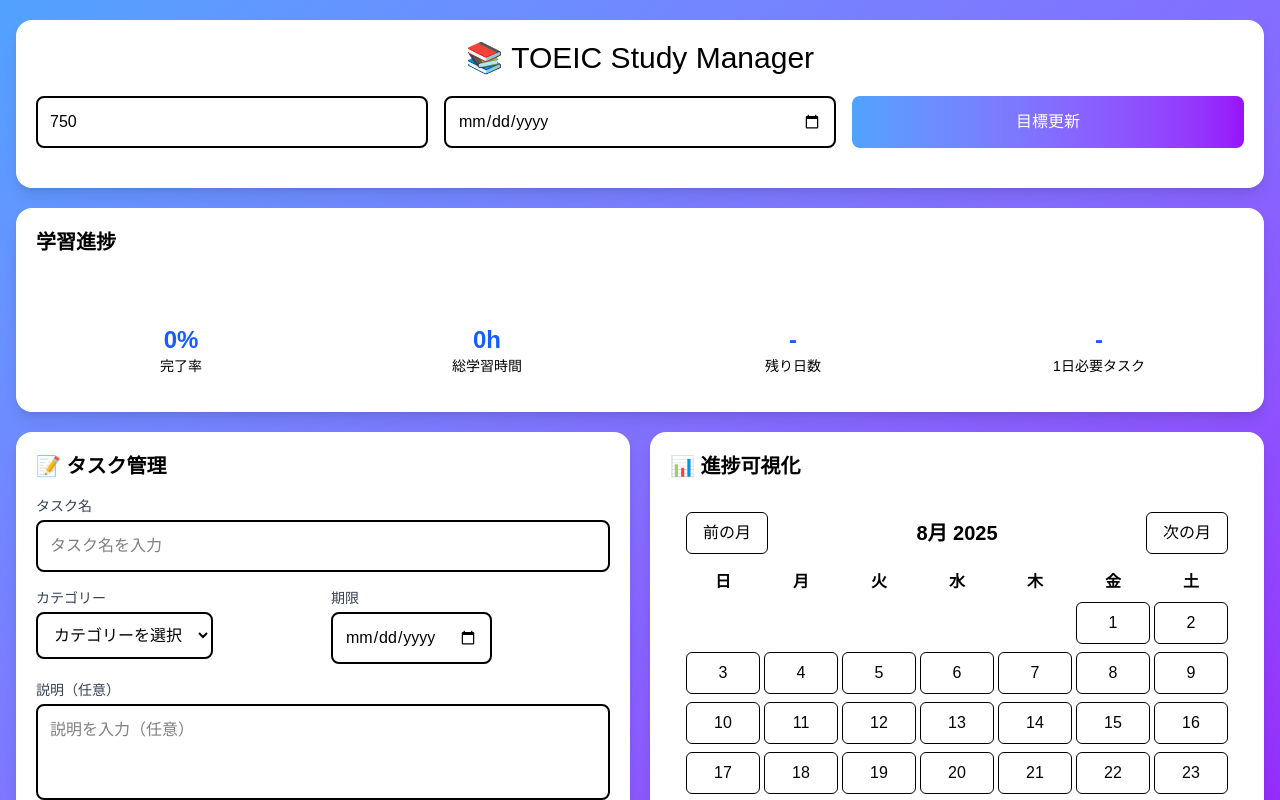
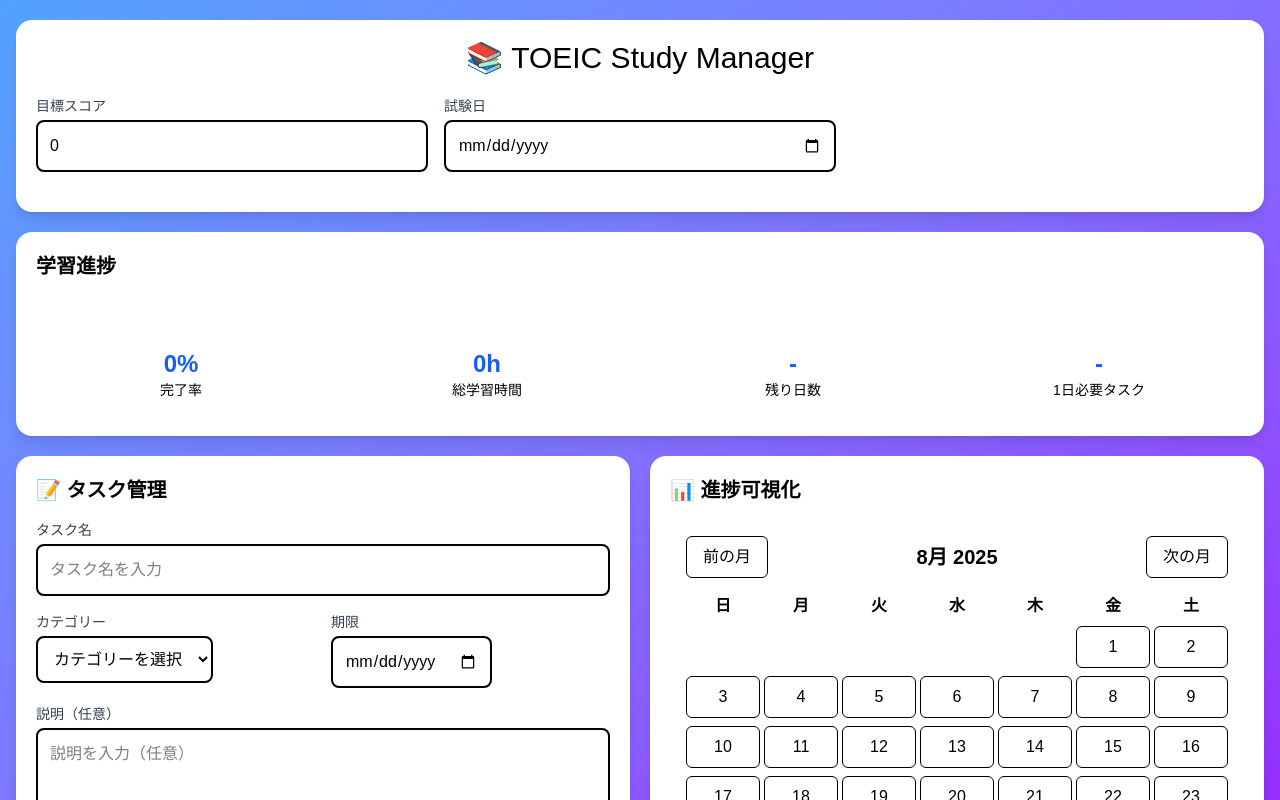
Before and after one commit to hiro-mu/toeic-study-manager, a Next.js app: page / in a window 1280 px wide. Shown: the top 800 px of the page. Built offline with nearby package versions, Linux system fonts and the light colour scheme.

Commit message:
目標値設定機能

```diff
--- a/src/app/page.tsx
+++ b/src/app/page.tsx
@@ -10,9 +10,14 @@
 export default function Home() {
   const [uncompletedTasks, setUncompletedTasks] = useState<Task[]>([]);
   const [completedTasks, setCompletedTasks] = useState<Task[]>([]);
-  const [goals, setGoals] = useState({
-    targetScore: 750,
-    examDate: null as string | null,
+  interface GoalsState {
+    targetScore: number;
+    examDate: string | null;
+  }
+
+  const [goals, setGoals] = useState<GoalsState>({
+    targetScore: 0,
+    examDate: null,
   });
 
   useEffect(() => {
@@ -21,14 +26,25 @@
       const savedTasks = localStorage.getItem('toeicTasks');
       const savedCompletedTasks = localStorage.getItem('toeicCompletedTasks');
       const savedGoals = localStorage.getItem('toeicGoals');
-
       if (savedTasks) setUncompletedTasks(JSON.parse(savedTasks));
       if (savedCompletedTasks) setCompletedTasks(JSON.parse(savedCompletedTasks));
-      if (savedGoals) setGoals(JSON.parse(savedGoals));
+      if (savedGoals) {
+        const parsedGoals = JSON.parse(savedGoals);
+        // examDateがnullでない場合、ISO形式の日付文字列（YYYY-MM-DD）に変換
+        let formattedExamDate = null;
+        if (parsedGoals.examDate) {
+          const date = new Date(parsedGoals.examDate);
+          formattedExamDate = date.toISOString().split('T')[0];
+        }
+        setGoals({
+          ...parsedGoals,
+          examDate: formattedExamDate
+        });
+      }
     }
   }, []);
 
-  const handleUpdateGoals = (newGoals: { targetScore: number; examDate: string | null }) => {
+  const handleUpdateGoals = (newGoals: GoalsState) => {
     setGoals(newGoals);
     localStorage.setItem('toeicGoals', JSON.stringify(newGoals));
   };
--- a/src/components/Header.tsx
+++ b/src/components/Header.tsx
@@ -1,6 +1,4 @@
 'use client';
-
-import { useState } from 'react';
 
 interface GoalsState {
   targetScore: number;
@@ -13,13 +11,17 @@
 }
 
 export default function Header({ goals, onUpdateGoals }: HeaderProps) {
-  const [targetScore, setTargetScore] = useState(goals.targetScore);
-  const [examDate, setExamDate] = useState(goals.examDate);
+  const handleTargetScoreChange = (e: React.ChangeEvent<HTMLInputElement>) => {
+    onUpdateGoals({
+      ...goals,
+      targetScore: Number(e.target.value)
+    });
+  };
 
-  const handleUpdateGoals = () => {
+  const handleExamDateChange = (e: React.ChangeEvent<HTMLInputElement>) => {
     onUpdateGoals({
-      targetScore,
-      examDate,
+      ...goals,
+      examDate: e.target.value || null
     });
   };
 
@@ -28,25 +30,31 @@
       <h1 className="text-3xl text-center text-black mb-5">📚 TOEIC Study Manager</h1>
 
       <div className="grid grid-cols-1 md:grid-cols-3 gap-4 mb-5">
+        <div>
+          <label htmlFor="targetScore" className="block text-sm font-medium text-gray-700 mb-1">
+            目標スコア
+          </label>
           <input
+            id="targetScore"
             type="number"
-          value={targetScore}
-          onChange={(e) => setTargetScore(Number(e.target.value))}
-          placeholder="目標スコア"
-          className="p-3 border-2 border-black-200 rounded-lg text-base text-black"
+            value={goals.targetScore}
+            onChange={handleTargetScoreChange}
+            placeholder="目標スコアを入力"
+            className="p-3 border-2 border-black-200 rounded-lg text-base text-black w-full"
           />
+        </div>
+        <div>
+          <label htmlFor="examDate" className="block text-sm font-medium text-gray-700 mb-1">
+            試験日
+          </label>
           <input
+            id="examDate"
             type="date"
-          value={examDate || ''}
-          onChange={(e) => setExamDate(e.target.value)}
-          className="p-3 border-2 border-black-200 rounded-lg text-base text-black"
+            value={goals.examDate || ''}
+            onChange={handleExamDateChange}
+            className="p-3 border-2 border-black-200 rounded-lg text-base text-black w-full"
           />
-        <button
-          onClick={handleUpdateGoals}
-          className="bg-gradient-to-r from-blue-400 to-purple-600 text-white px-5 py-3 rounded-lg hover:translate-y-[-2px] transition-transform"
-        >
-          目標更新
-        </button>
+        </div>
       </div>
     </div>
   );
```
Also changed, not shown: 1 other file (tests, documents, lock files or other folders). Lines whose indentation alone changed are shown as unchanged.
